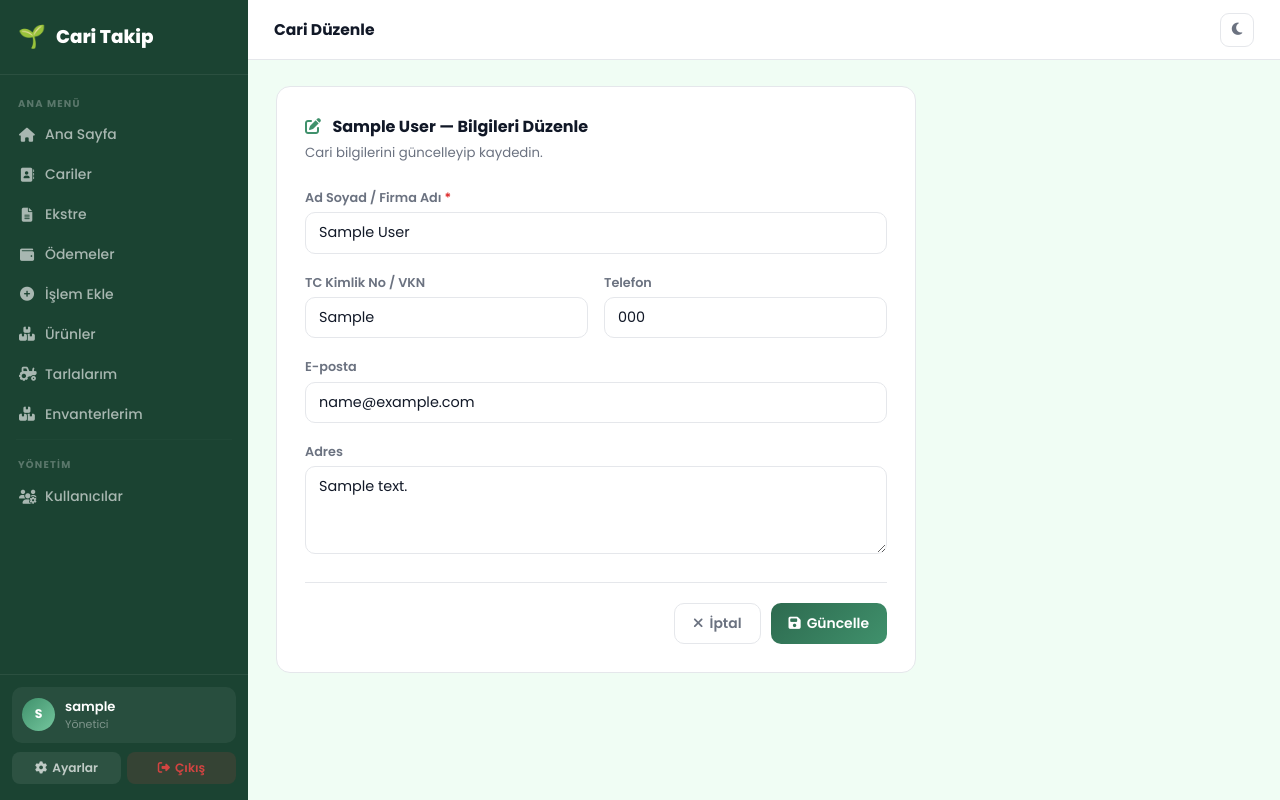
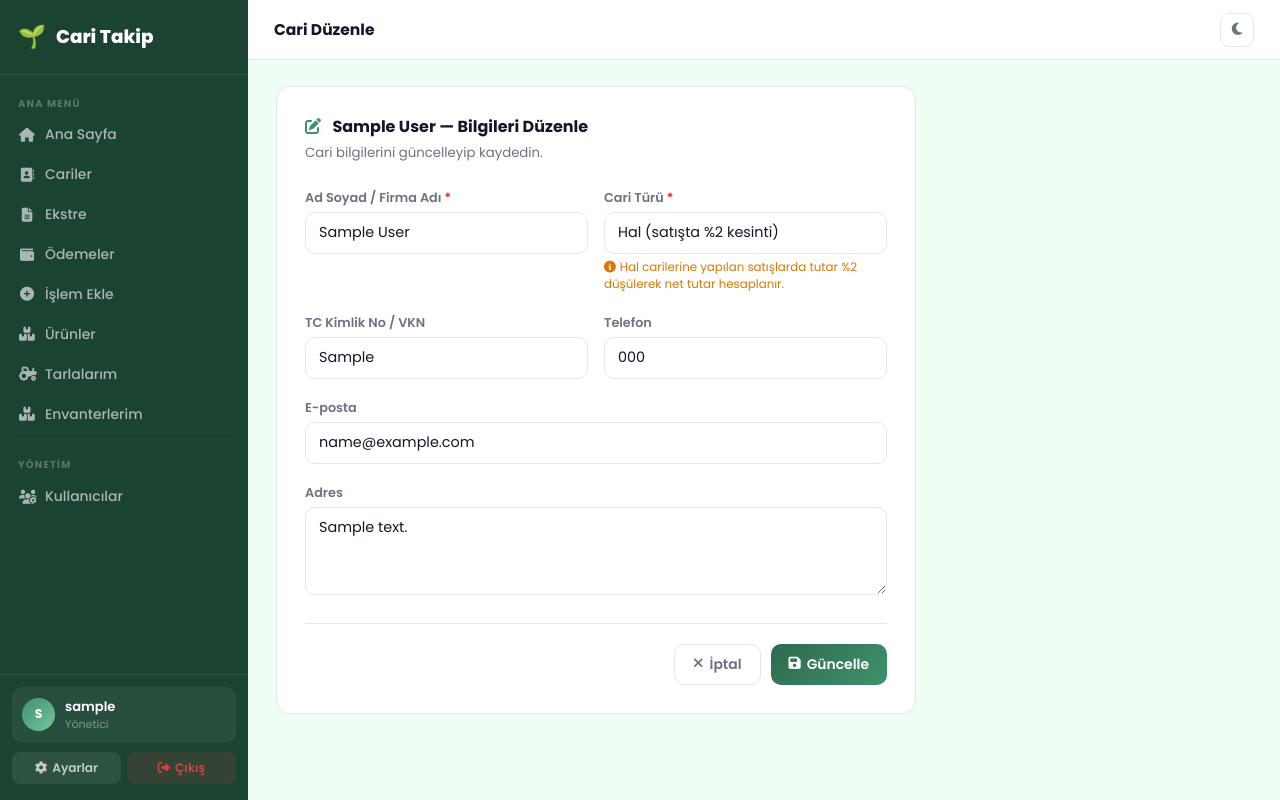
Before and after one commit to serhat1997/tarim-asistani-v2, a Django app: page /customers/1/duzenle/ in a window 1280 px wide. Run offline with Django 5.2, Linux system fonts and the light colour scheme; a user stored in the database is signed in; tables that the repository leaves empty hold one stand-in row (values such as "Sample post").

Commit message:
Cari türü (hal/pazarci/diger) eklendi ve hal satışlarında %2 komisyon kesintisi
Co-Authored-By: Claude Sonnet 4.6 <noreply@anthropic.com>

```diff
--- a/customers/models.py
+++ b/customers/models.py
@@ -4,13 +4,22 @@ from decimal import Decimal
 
 
 class Customer(models.Model):
-    user    = models.ForeignKey(User, on_delete=models.CASCADE, related_name='customers')
-    name    = models.CharField(max_length=100)
-    tc_vkn  = models.CharField(max_length=20, blank=True, verbose_name='TC / VKN')
-    address = models.TextField(blank=True)
-    phone   = models.CharField(max_length=20, blank=True)
-    email   = models.EmailField(blank=True)
-    balance = models.DecimalField(max_digits=14, decimal_places=2, default=0)
+    CUSTOMER_TYPES = [
+        ('hal',      'Hal'),
+        ('pazarci',  'Pazarcı'),
+        ('diger',    'Diğer'),
+    ]
+
+    user          = models.ForeignKey(User, on_delete=models.CASCADE, related_name='customers')
+    name          = models.CharField(max_length=100)
+    customer_type = models.CharField(max_length=10, choices=CUSTOMER_TYPES, default='diger', verbose_name='Cari Türü')
+    tc_vkn        = models.CharField(max_length=20, blank=True, verbose_name='TC / VKN')
+    address       = models.TextField(blank=True)
+    phone         = models.CharField(max_length=20, blank=True)
+    email         = models.EmailField(blank=True)
+    balance       = models.DecimalField(max_digits=14, decimal_places=2, default=0)
+
+    HAL_COMMISSION = Decimal('0.02')
 
     def __str__(self):
         return self.name
--- a/customers/templates/customers/customer_form.html
+++ b/customers/templates/customers/customer_form.html
@@ -36,11 +36,24 @@
         <form method="post">
             {% csrf_token %}
 
-            <div class="mb-3">
-                <label class="form-label">Ad Soyad / Firma Adı <span style="color:#dc2626;">*</span></label>
-                <input type="text" name="name" class="form-control"
-                    value="{{ form_data.name|default:'' }}"
-                    placeholder="Cari adını giriniz" required>
+            <div class="field-row mb-3">
+                <div>
+                    <label class="form-label">Ad Soyad / Firma Adı <span style="color:#dc2626;">*</span></label>
+                    <input type="text" name="name" class="form-control"
+                        value="{{ form_data.name|default:'' }}"
+                        placeholder="Cari adını giriniz" required>
+                </div>
+                <div>
+                    <label class="form-label">Cari Türü <span style="color:#dc2626;">*</span></label>
+                    <select name="customer_type" class="form-select" required>
+                        <option value="hal"     {% if form_data.customer_type == 'hal'     %}selected{% endif %}>Hal <span style="font-size:.8rem;opacity:.7;">(satışta %2 kesinti)</span></option>
+                        <option value="pazarci" {% if form_data.customer_type == 'pazarci' %}selected{% endif %}>Pazarcı</option>
+                        <option value="diger"   {% if form_data.customer_type == 'diger' or not form_data.customer_type %}selected{% endif %}>Diğer</option>
+                    </select>
+                    {% if form_data.customer_type == 'hal' %}
+                    <div style="font-size:.74rem;color:#d97706;margin-top:5px;"><i class="fas fa-info-circle me-1"></i>Hal carilerine yapılan satışlarda tutar %2 düşülerek net tutar hesaplanır.</div>
+                    {% endif %}
+                </div>
             </div>
 
             <div class="field-row mb-3">
--- a/customers/views.py
+++ b/customers/views.py
@@ -33,16 +33,17 @@ def customer_list(request):
 def customer_create(request):
     errors = []
     form_data = {
-        'name': '', 'tc_vkn': '', 'phone': '', 'email': '', 'address': '',
+        'name': '', 'tc_vkn': '', 'phone': '', 'email': '', 'address': '', 'customer_type': 'diger',
     }
 
     if request.method == 'POST':
         form_data = {
-            'name':    request.POST.get('name', '').strip(),
-            'tc_vkn':  request.POST.get('tc_vkn', '').strip(),
-            'phone':   request.POST.get('phone', '').strip(),
-            'email':   request.POST.get('email', '').strip(),
-            'address': request.POST.get('address', '').strip(),
+            'name':          request.POST.get('name', '').strip(),
+            'tc_vkn':        request.POST.get('tc_vkn', '').strip(),
+            'phone':         request.POST.get('phone', '').strip(),
+            'email':         request.POST.get('email', '').strip(),
+            'address':       request.POST.get('address', '').strip(),
+            'customer_type': request.POST.get('customer_type', 'diger'),
         }
         if not form_data['name']:
             errors.append('Ad Soyad / Firma Adı zorunludur.')
@@ -66,20 +67,22 @@ def customer_edit(request, pk):
 
     errors = []
     form_data = {
-        'name':    customer.name,
-        'tc_vkn':  customer.tc_vkn,
-        'phone':   customer.phone,
-        'email':   customer.email,
-        'address': customer.address,
+        'name':          customer.name,
+        'tc_vkn':        customer.tc_vkn,
+        'phone':         customer.phone,
+        'email':         customer.email,
+        'address':       customer.address,
+        'customer_type': customer.customer_type,
     }
 
     if request.method == 'POST':
         form_data = {
-            'name':    request.POST.get('name', '').strip(),
-            'tc_vkn':  request.POST.get('tc_vkn', '').strip(),
-            'phone':   request.POST.get('phone', '').strip(),
-            'email':   request.POST.get('email', '').strip(),
-            'address': request.POST.get('address', '').strip(),
+            'name':          request.POST.get('name', '').strip(),
+            'tc_vkn':        request.POST.get('tc_vkn', '').strip(),
+            'phone':         request.POST.get('phone', '').strip(),
+            'email':         request.POST.get('email', '').strip(),
+            'address':       request.POST.get('address', '').strip(),
+            'customer_type': request.POST.get('customer_type', 'diger'),
         }
         if not form_data['name']:
             errors.append('Ad Soyad / Firma Adı zorunludur.')
```
Also changed, not shown: customers/templates/customers/customer_list.html (+22 -2 lines), transactions/models.py (+7 -2 lines), customers/migrations/0005_customer_type.py (added).
